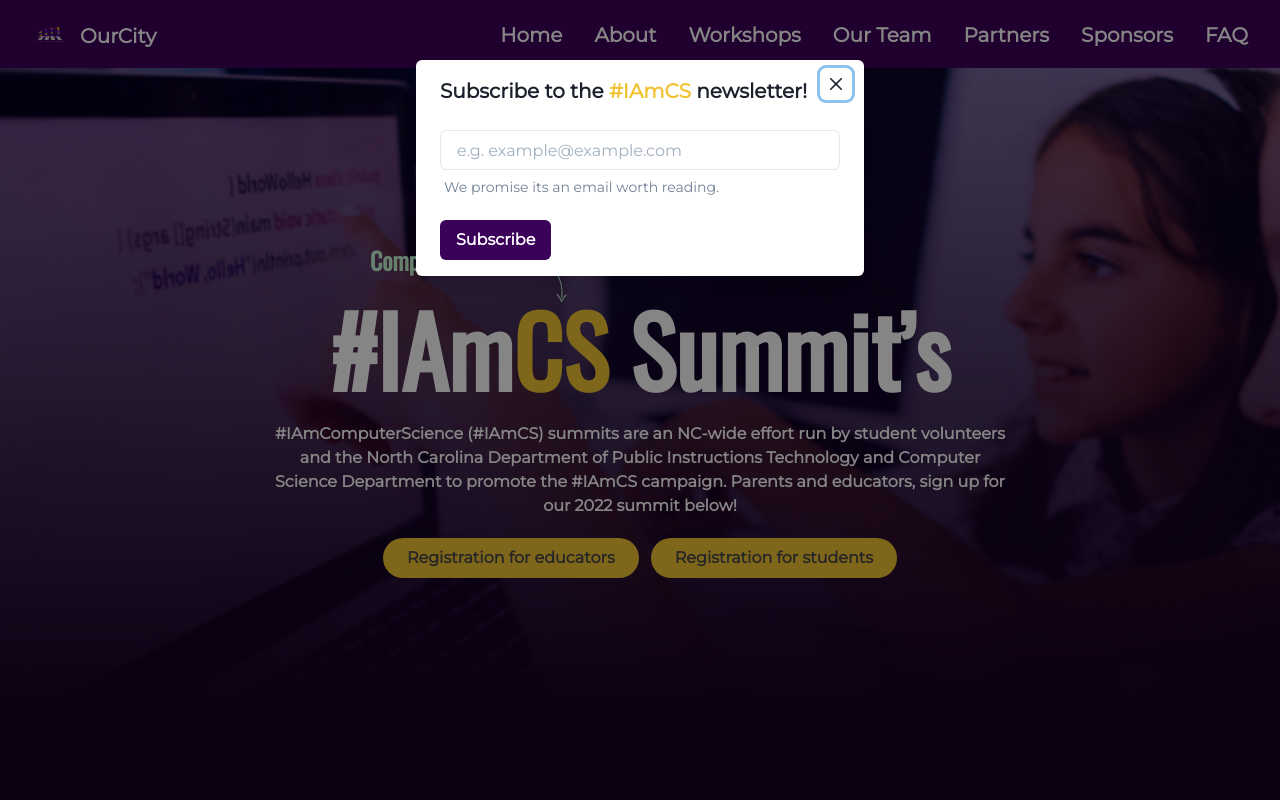
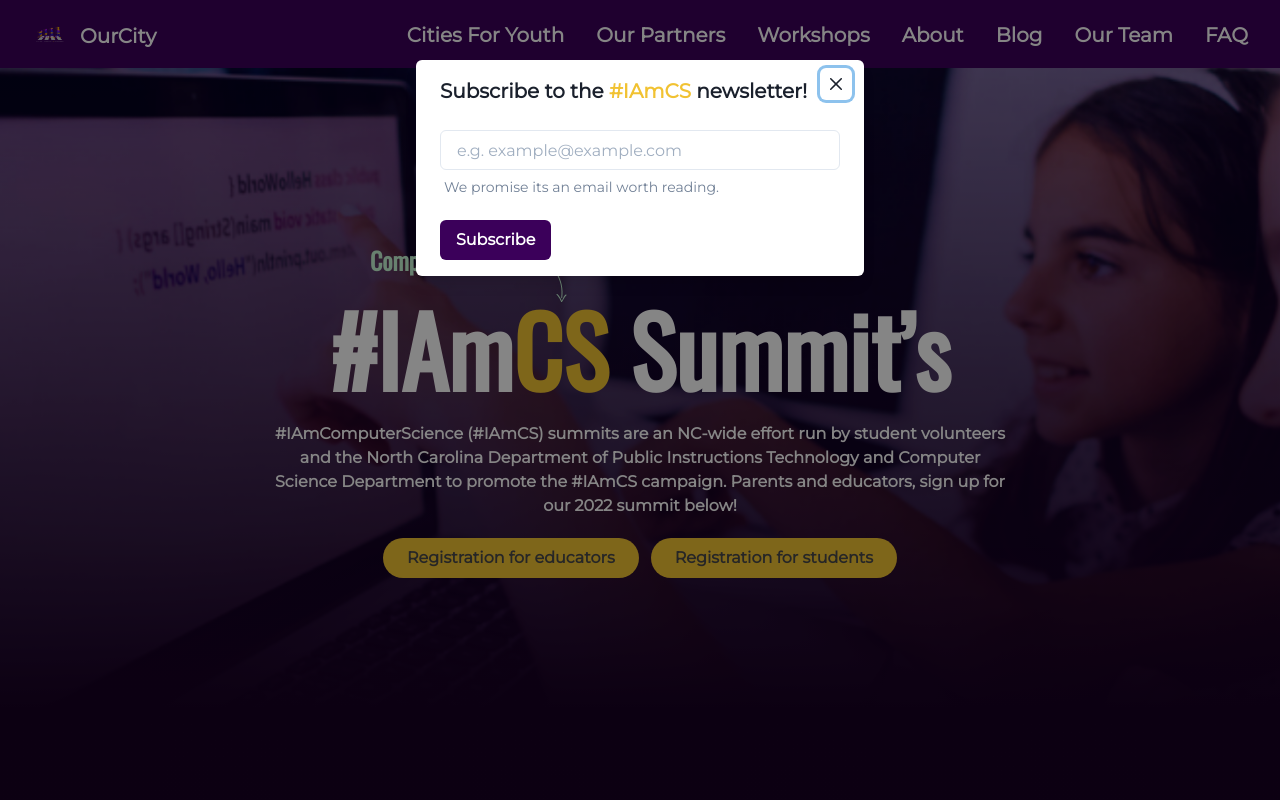
Before and after one commit to JimbroT/IAMCS, a Next.js app: page / in a window 1280 px wide. Shown: the top 800 px of the page. Built offline with nearby package versions, Linux system fonts and the light colour scheme.

Commit message:
Update NavContent.jsx

```diff
--- a/components/NavBar/NavContent.jsx
+++ b/components/NavBar/NavContent.jsx
@@ -15,11 +15,11 @@ import { motion } from "framer-motion";
 
 const links = [
   {
-    label: "Home",
+    label: "Cities For Youth",
     href: "/",
   },
   {
-    label: "About",
+    label: "Our Partners",
     href: "#about",
   },
   {
@@ -27,15 +27,15 @@ const links = [
     href: "#workshops",
   },
   {
-    label: "Our Team",
+    label: "About",
     href: "#team",
   },
   {
-    label: "Partners",
+    label: "Blog",
     href: "#partnerships",
   },
   {
-    label: "Sponsors",
+    label: "Our Team",
     href: "#sponsors",
   },
   {
@@ -79,13 +79,6 @@ const DesktopNavContent = (props) => {
   return (
     <HStack spacing="8" align="stretch" {...props}>
       {links.map((link, index) => (
-        // <NavLink.Desktop key={index} href={link.href} fontSize="xl" fontWeight="bold" _hover={{
-        //   color: "grey",
-        // }}>
-        //       {link.label}
-        // </NavLink.Desktop>
-
-        // <motion.a key={index} whileHover={{ scale: 1.1  }}>
         <NavLink.Desktop
           key={index}
           href={link.href}
@@ -95,7 +88,6 @@ const DesktopNavContent = (props) => {
         >
           {link.label}
         </NavLink.Desktop>
-        // </motion.a>
       ))}
     </HStack>
   );
```
